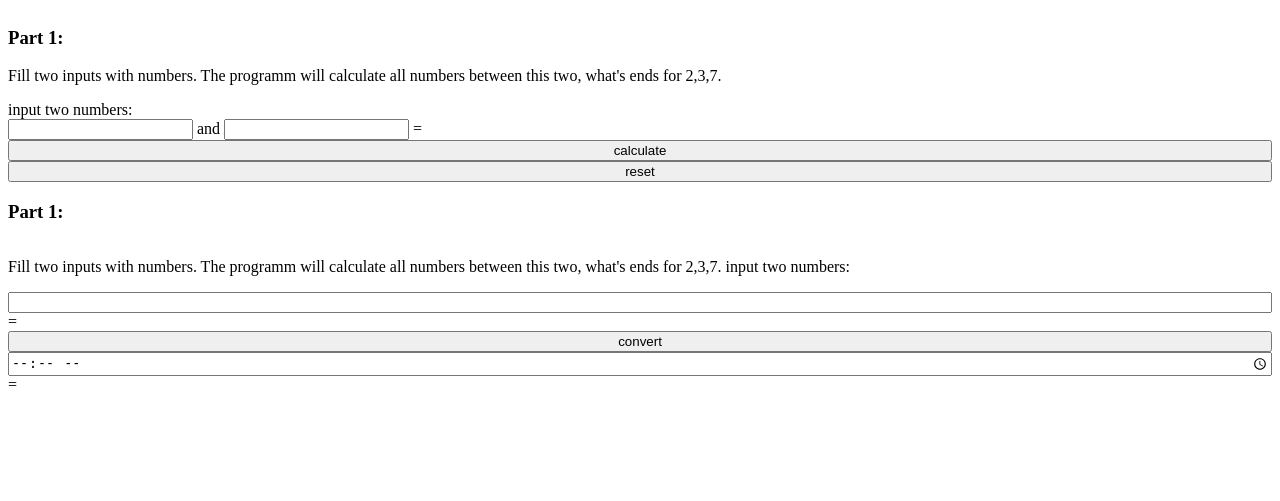
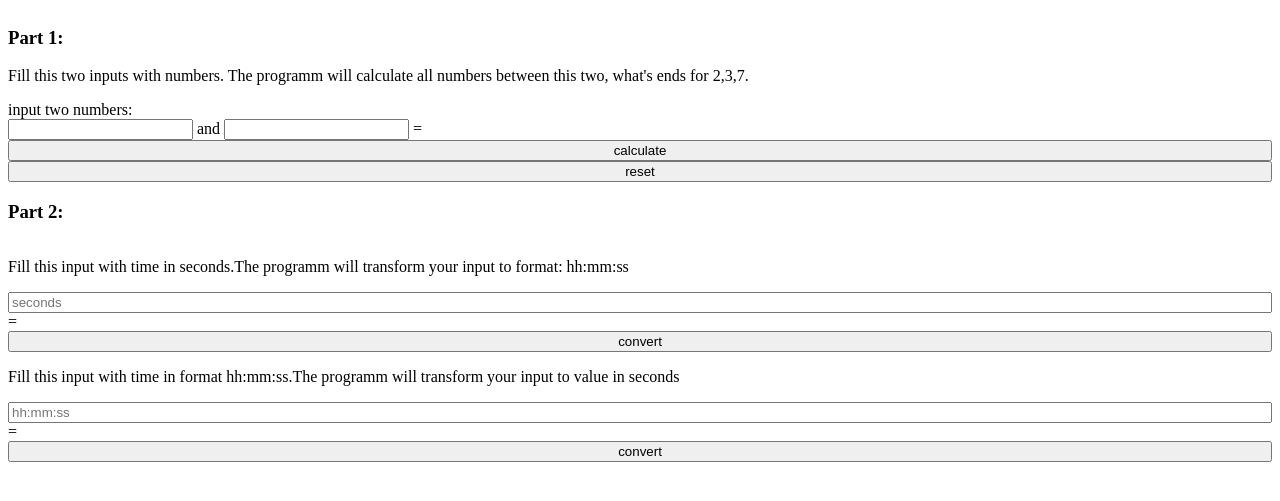
Before and after one commit to shpp-isahnovskii/shpp-Intro_to_Fullstack, a PHP site: page / in a window 1280 px wide. Shown: the top 501 px of the page. Run offline with PHP 8.4, Linux system fonts and the light colour scheme.

Commit message:
make part 2 of the task2 - razminka

```diff
--- a/task2/razminka/index.html
+++ b/task2/razminka/index.html
@@ -14,7 +14,7 @@
   <article>
     <div class="definition">
       <h3>Part 1:</h3>
-      <p>Fill two inputs with numbers. The programm will calculate all numbers between this two, what's ends for
+      <p>Fill this two inputs with numbers. The programm will calculate all numbers between this two, what's ends for
         2,3,7.</p>
       input two numbers:
     </div>
@@ -31,16 +31,15 @@
   </article>
 
   <article>
-    <h3>Part 1:</h3>
-    <p>Fill two inputs with numbers. The programm will calculate all numbers between this two, what's ends for
-      2,3,7.
-      </h3>
-      input two numbers:</p>
-  </div>
-  <input type="text" id="get_seconds"> = <span id="set_time"></span>
-  <button onclick="get_time()">convert</button>
-  <input type="time" id="get_time"> = <span id="set_seconds"></span>
-  </div>
+    <h3>Part 2:</h3>
+    <p>Fill this input with time in seconds.The programm will transform your input to format: hh:mm:ss</p>
+    </div>
+    <input type="text" id = "get_seconds" placeholder="seconds"> = <span id="set_time"></span>
+    <button onclick="to_time_convert()">convert</button>
+    <p>Fill this input with time in format hh:mm:ss.The programm will transform your input to value in seconds</p>
+    <input type="text" id = "get_time" placeholder="hh:mm:ss"> = <span id="set_seconds"></span>
+    <button onclick="to_seconds_convert()">convert</button>
+    </div>
   </article>
   <script src="warm_up.js"></script>
 </body>
--- a/task2/razminka/warm_up.js
+++ b/task2/razminka/warm_up.js
@@ -1,7 +1,3 @@
-/* Part 1.
- * Get sum of the numbers in range from -100 to 100.
- * Numbers must ends on 2,3,7 to be calculated.
- */
 
 const input = document.getElementById("sum");
 input.addEventListener("keyup", function (event) {
@@ -13,6 +9,10 @@ input.addEventListener("keyup", function (event) {
 
 });
 
+/* Part 1.
+ * Get sum of the numbers in range from -100 to 100.
+ * Numbers must ends on 2,3,7 to be calculated.
+ */
 function sum_of_num() {
 
   let a = parseInt(document.getElementById("sum_num_1").value);
@@ -51,11 +51,61 @@ function reset() {
 }
 //-------------- end of Part 1 ----------------
 
-function get_time() {
+
+
+/**
+ * Part 2.
+ * There is two parts:
+ * 1. In first one user input number of seconds and programm convert it into format like hh:mm:ss
+ * 2. In second part we have invert of first part. User input some time in format hh:mm:ss and program transfer input into seconds.
+ */
+
+/**
+ * 1. Function convert secounds what was inputed by user to the time formating like hh:mm:ss
+ */
+function to_time_convert() {
+
   let input_seconds = document.getElementById("get_seconds").value;
 
-  var date = new Date(null);
-  date.setSeconds(input_seconds);
-  var time = date.toISOString().substr(11,8); //https://stackoverflow.com/questions/6312993/javascript-seconds-to-time-string-with-format-hhmmss/6313008
-  document.getElementById("set_time").innerHTML = time;
+  let seconds = input_seconds % 60;
+  let minutes = (input_seconds - seconds) / 60 % 60;
+  let hours = Math.floor(input_seconds / 3600);
+
+  if (hours < 10) { hours = "0" + hours }
+  if (minutes < 10) { minutes = "0" + minutes }
+  if (seconds < 10) { seconds = "0" + seconds }
+
+
+  document.getElementById("set_time").innerHTML = hours + ":" + minutes + ":" + seconds;
+  // var date = new Date(null);
+  // date.setSeconds(input_seconds);
+  // var time = date.toISOString().substr(11,8); //https://stackoverflow.com/questions/6312993/javascript-seconds-to-time-string-with-format-hhmmss/6313008
+  // console.log(date);
+  // document.getElementById("set_time").innerHTML = time;
+
 }
+/**
+ * 2. Function convert user input hh:mm:ss to the number amount of seconds in that input
+ */
+
+function to_seconds_convert() {
+  let input_time = document.getElementById("get_time").value;
+
+  /*Correct input regExp example: https://stackoverflow.com/questions/8318236/regex-pattern-for-hhmmss-time-string
+   *regExp builder: https://regexr.com/
+   */
+  let regExp = /^([0-9]+)((:[0-5][0-9]){2})$/
+
+  if(!input_time.match(regExp)) {
+
+    alert("Something being wrong.\nPlease use text formated by hh:mm:ss");
+
+  } else {
+    let split_time = input_time.split(':');
+    let seconds = (+split_time[0]) * 60 * 60 + (+split_time[1]) * 60 + (+split_time[2]);
+
+    document.getElementById("set_seconds").innerHTML = seconds;
+  }
+
+  //-------------- end of Part 2 ----------------
+}
```
Also changed, not shown: task2/razminka/style.css (line endings or trailing spaces).
